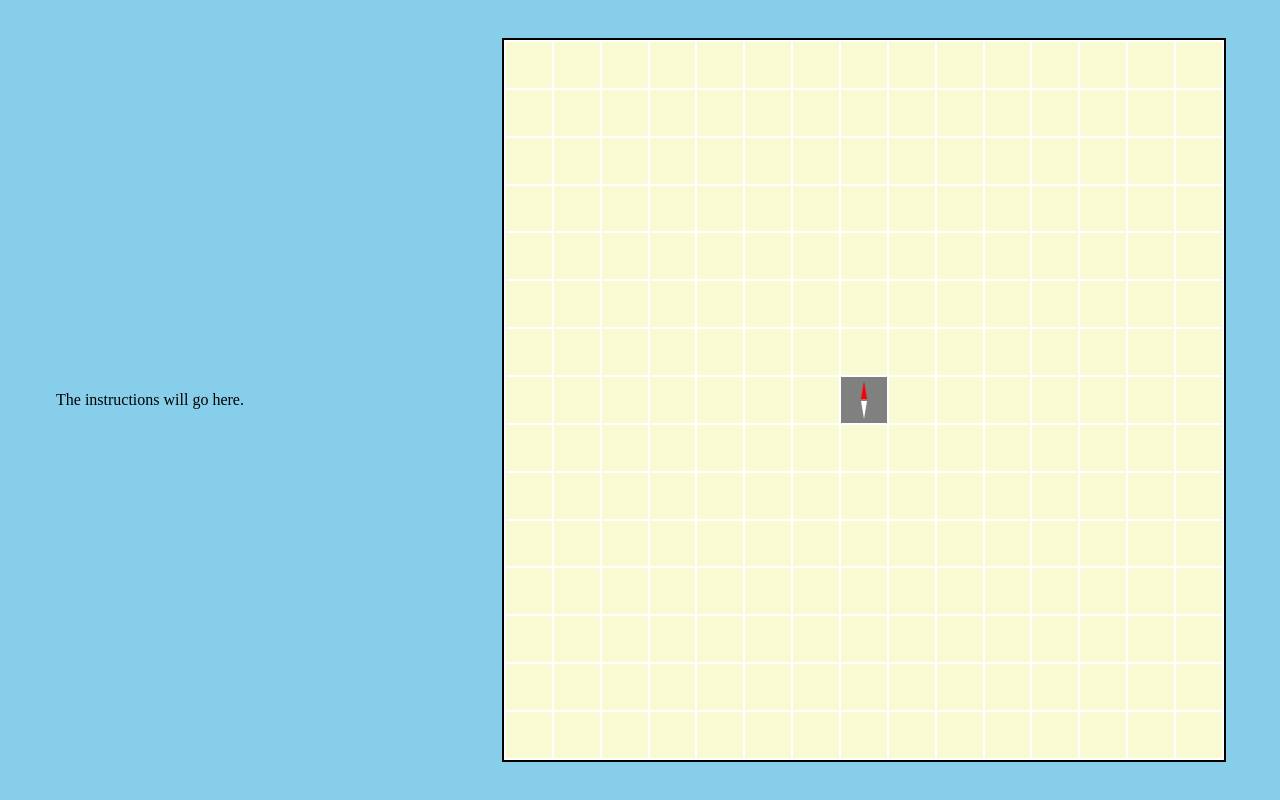
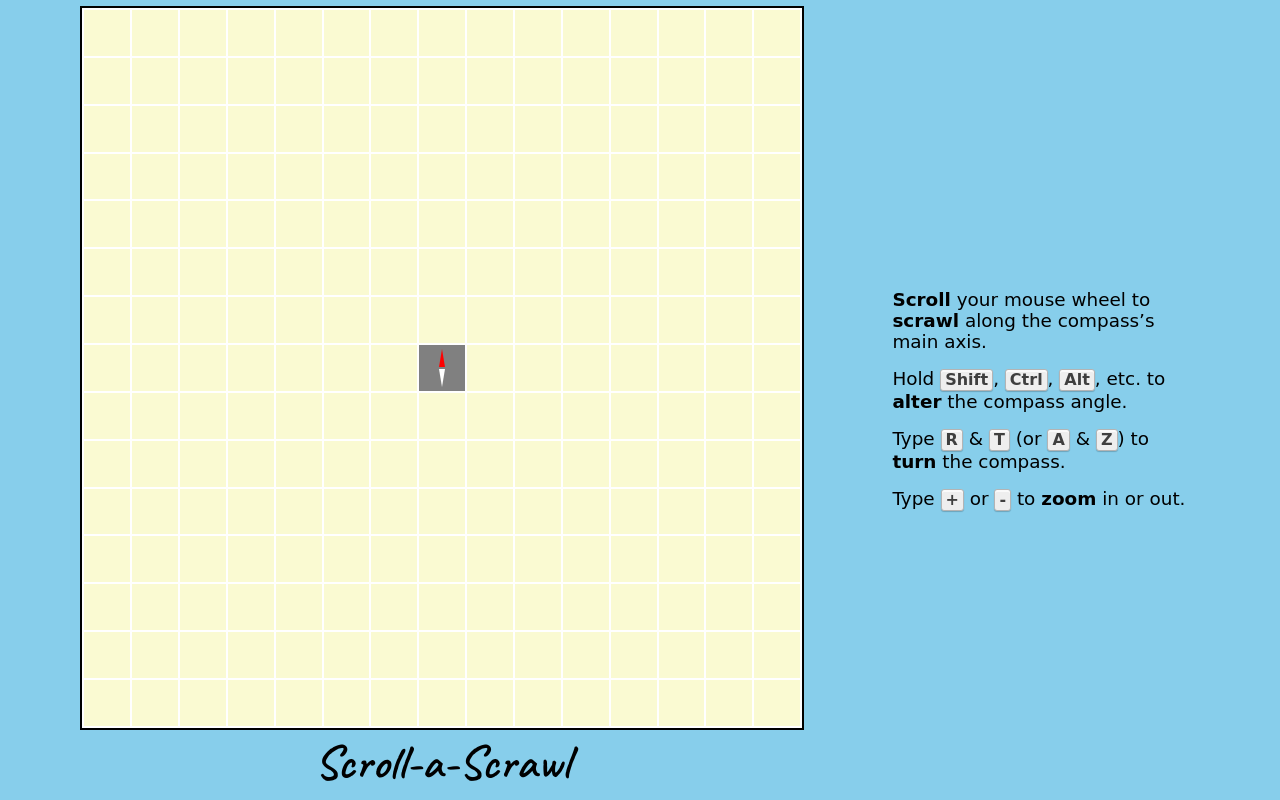
Before and after one commit to macauleydev/scroll-a-scrawl, a plain HTML site: page index.html in a window 1280 px wide. Drawn offline with Linux system fonts and the light colour scheme; a web font is replaced by a local one.

Commit message:
Add instructions & styling

```diff
--- a/index.html
+++ b/index.html
@@ -3,17 +3,26 @@
     <head>
         <meta charset="UTF-8" />
         <meta name="viewport" content="width=device-width, initial-scale=1.0" />
-        <title>Scroll Sketcher</title>
+        <title>Scroll-a-Scrawl</title>
+        <link rel="preconnect" href="https://fonts.googleapis.com">
+<link rel="preconnect" href="https://fonts.gstatic.com" crossorigin>
+<link href="https://fonts.googleapis.com/css2?family=Annie+Use+Your+Telescope&family=Caveat:wght@400;600&family=Shadows+Into+Light&family=Shantell+Sans:wght@300;600&display=swap" rel="stylesheet">
         <link rel="stylesheet" href="style.css" />
         <script src="main.js" defer></script>
     </head>
     <body>
-        <div class="container">
-            <div class="text">
-                <p>The instructions will go here.</p>
+        <div class="mainContainer">
+            <div class="instructions">
+                <!-- <h2>You can:</h2> -->
+                <p><strong>Scroll</strong> your mouse wheel to <strong>scrawl</strong> along the compass&rsquor;s main axis.</p>
+                <p>Hold <kbd>Shift</kbd>, <kbd>Ctrl</kbd>, <kbd>Alt</kbd>, etc. to <strong>alter</strong> the compass angle.</p>
+
+                <p>Type <kbd>R</kbd> & <kbd>T</kbd> (or <kbd>A</kbd> & <kbd>Z</kbd>) to <strong>turn</strong> the compass.</p>
+                <p>Type <kbd>+</kbd> or <kbd>-</kbd> to <strong>zoom</strong> in or out.</p>
             </div>
-            <div class="canvas">
-
+            <div class="canvasContainer">
+                <div class="canvas"></div>
+                <h1 class="title">Scroll-a-Scrawl</h1>
             </div>
         </div>
     </body>
--- a/main.js
+++ b/main.js
@@ -73,10 +73,10 @@ function keydownAction(e) {
         padCanvas(1);
     } else if (e.code === "Equal") {
         cropCanvasByOne();
-    } else if (e.key === "a") {
+    } else if (e.key === "r" || e.key === "a") {
         rotateCompass(-45, e);
         redrawCompass(e);
-    } else if (e.key === "z") {
+    } else if (e.key === "t" || e.key === "z") {
         rotateCompass(45, e);
         redrawCompass(e);
     } else {
--- a/style.css
+++ b/style.css
@@ -17,30 +17,90 @@ img {
 
 body {
     background-color: skyblue;
+    font-family: "Annie Use Your Telescope", cursive;
+    font-family: "Caveat", cursive;
+    font-family: "Shadows Into Light", cursive;
+    font-family: "Shantell Sans", cursive;
+    font-weight: 400;
 }
 
-.container {
+h1 {
+    font-family: "Shantell Sans", cursive;
+    font-family: "Caveat", cursive;
+    text-align: center;
+    font-weight: 600;
+    font-size: 3rem;
+}
+h1,
+h2 {
+}
+
+h2 {
+    font-size: 1.4rem;
+    font-weight: 600;
+}
+
+p,
+ul,
+ol {
+    font-size: 1.15rem;
+    margin-block: 1rem;
+}
+
+strong {
+    font-weight: 600;
+}
+
+.mainContainer {
     display: flex;
     flex-wrap: wrap;
-    justify-content: center;
+    flex-direction: row-reverse;
+    justify-content: space-evenly;
+    gap: 1rem;
     align-items: center;
     height: 100svh;
-    width: calc(100% - 7rem);
+    width: calc(100% - 1rem);
     margin-inline: auto;
 }
 
-.text {
+.instructions {
     flex: 1;
+    /* margin-inline: auto; */
+    max-width: 30ch;
+}
+.instructions kbd {
+    background-color: #eee;
+    border-radius: 3px;
+    border: 1px solid #b4b4b4;
+    box-shadow: 0 1px 1px rgba(0, 0, 0, 0.2),
+        0 2px 0 0 rgba(255, 255, 255, 0.7) inset;
+    color: #3f3f3f;
+    display: inline-block;
+    font-size: 1rem;
+    font-weight: 700;
+    line-height: 1;
+    padding: 2px 4px;
+    white-space: nowrap;
 }
 
+.canvasContainer {
+    align-self: center;
+    display: flex;
+    flex-direction: column;
+    justify-content: space-between;
+    /* margin-inline: auto; */
+}
+
+.title {
+    flex: 1;
+    margin-top: 0.25rem;
+}
 .canvas {
-    align-self: center;
     background-color: white;
     display: flex;
     flex-direction: row;
-    height: 90svh;
+    height: 90svmin;
     aspect-ratio: 1 / 1;
-    margin-inline: auto;
     padding: 1px;
     outline: 2px solid black;
 }
@@ -93,6 +153,7 @@ body {
     border-top: 18px solid white;
 }
 
-.hiddenColumn, .hiddenPixel {
+.hiddenColumn,
+.hiddenPixel {
     display: none !important;
 }
```
